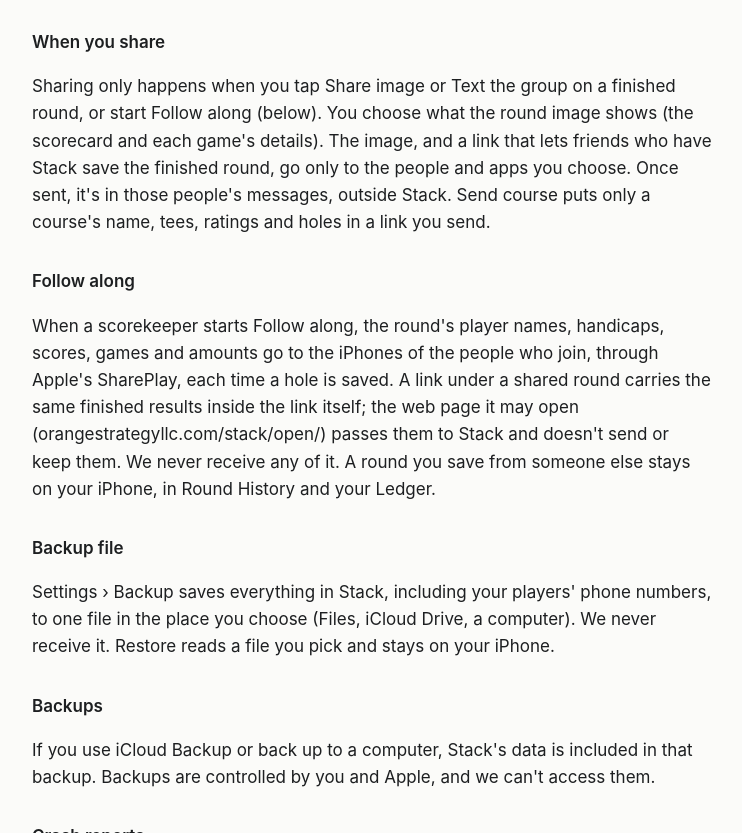
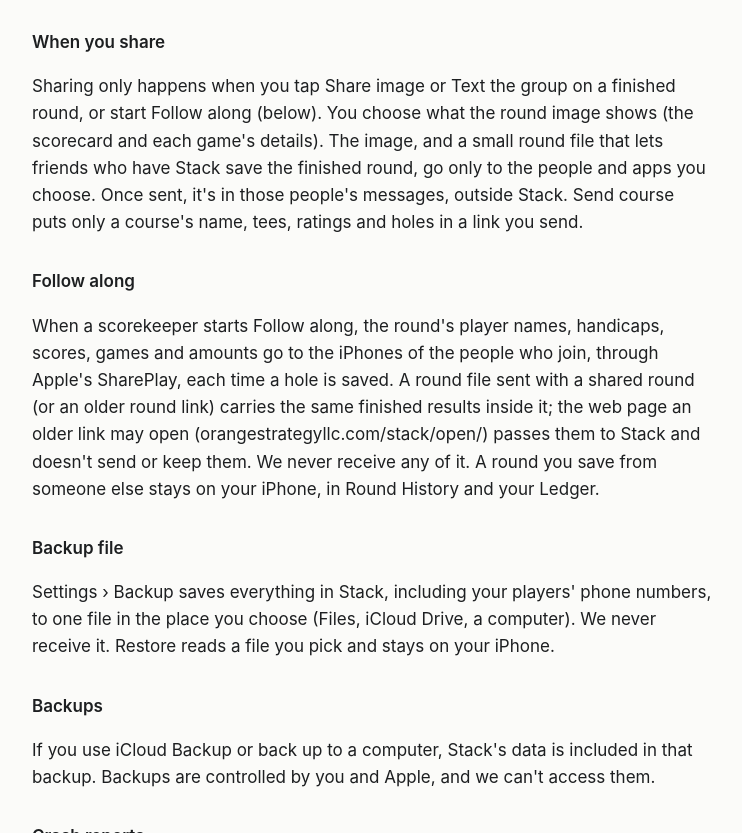
Before and after one commit to spostma36/orangestrategyllc.com, a plain HTML site: page stack/privacy/index.html in a window 1280 px wide. Shown: the part 1508-2341 px from the top of the page, without its empty margins (268-1010 px from the left). Drawn offline with Linux system fonts and the light colour scheme.

Commit message:
Stack privacy page: shared rounds travel as a small round file (older links still read); last updated Nov 20, 2026 (matches the in-app text in the build uploaded 11/20)
Co-Authored-By: Claude Opus 5.5 <noreply@anthropic.com>

```diff
--- a/stack/privacy/index.html
+++ b/stack/privacy/index.html
@@ -1,6 +1,6 @@
 <!doctype html><html lang="en"><head><meta charset="utf-8"><meta name="viewport" content="width=device-width,initial-scale=1"><link rel="stylesheet" href="/assets/site.css"><link rel="icon" href="/assets/favicon.svg"><title>Stack Privacy Policy</title><meta name="description" content="How Stack: Golf Side Games handles your data. Short version: it doesn't collect any.">
 </head><body><header class="site"><div class="wrap"><a class="mark" href="/"><span class="dot"></span>Orange Strategy</a><nav><a href="/#work">Work</a><a href="/stack/">Stack</a><a href="mailto:steve@orangestrategyllc.com">Contact</a></nav></div></header>
-<main class="wrap doc"><h1>Privacy Policy</h1><p class="meta">Stack: Golf Side Games · Orange Strategy LLC · Last updated November 18, 2026</p>
+<main class="wrap doc"><h1>Privacy Policy</h1><p class="meta">Stack: Golf Side Games · Orange Strategy LLC · Last updated November 20, 2026</p>
 
 <p><strong>The short version:</strong> Stack has no accounts, ads, analytics or tracking. Everything you enter stays on your iPhone (except a course name you search for, which goes to a free course directory; see Course search), and we (Orange Strategy LLC) don't receive it. The only things that can reach us are emails you choose to send and anonymous crash reports from Apple if you've turned those on.</p>
 <h2>What stays on your phone</h2>
@@ -19,9 +19,9 @@
 <h2>Contacts and phone numbers</h2>
 <p>You may add friends' names, handicaps and mobile numbers; only add information they're comfortable with, and delete it if they ask. You can add a player's mobile number by typing it or choosing it from your Contacts. Stack only sees the one number you pick (it never reads your whole address book), and the number stays on your iPhone. It's used only to fill in the recipients when you tap "Text the group." You review and send the text yourself in Messages.</p>
 <h2>When you share</h2>
-<p>Sharing only happens when you tap Share image or Text the group on a finished round, or start Follow along (below). You choose what the round image shows (the scorecard and each game's details). The image, and a link that lets friends who have Stack save the finished round, go only to the people and apps you choose. Once sent, it's in those people's messages, outside Stack. Send course puts only a course's name, tees, ratings and holes in a link you send.</p>
+<p>Sharing only happens when you tap Share image or Text the group on a finished round, or start Follow along (below). You choose what the round image shows (the scorecard and each game's details). The image, and a small round file that lets friends who have Stack save the finished round, go only to the people and apps you choose. Once sent, it's in those people's messages, outside Stack. Send course puts only a course's name, tees, ratings and holes in a link you send.</p>
 <h2>Follow along</h2>
-<p>When a scorekeeper starts Follow along, the round's player names, handicaps, scores, games and amounts go to the iPhones of the people who join, through Apple's SharePlay, each time a hole is saved. A link under a shared round carries the same finished results inside the link itself; the web page it may open (orangestrategyllc.com/stack/open/) passes them to Stack and doesn't send or keep them. We never receive any of it. A round you save from someone else stays on your iPhone, in Round History and your Ledger.</p>
+<p>When a scorekeeper starts Follow along, the round's player names, handicaps, scores, games and amounts go to the iPhones of the people who join, through Apple's SharePlay, each time a hole is saved. A round file sent with a shared round (or an older round link) carries the same finished results inside it; the web page an older link may open (orangestrategyllc.com/stack/open/) passes them to Stack and doesn't send or keep them. We never receive any of it. A round you save from someone else stays on your iPhone, in Round History and your Ledger.</p>
 <h2>Backup file</h2>
 <p>Settings › Backup saves everything in Stack, including your players' phone numbers, to one file in the place you choose (Files, iCloud Drive, a computer). We never receive it. Restore reads a file you pick and stays on your iPhone.</p>
 <h2>Backups</h2>
```
